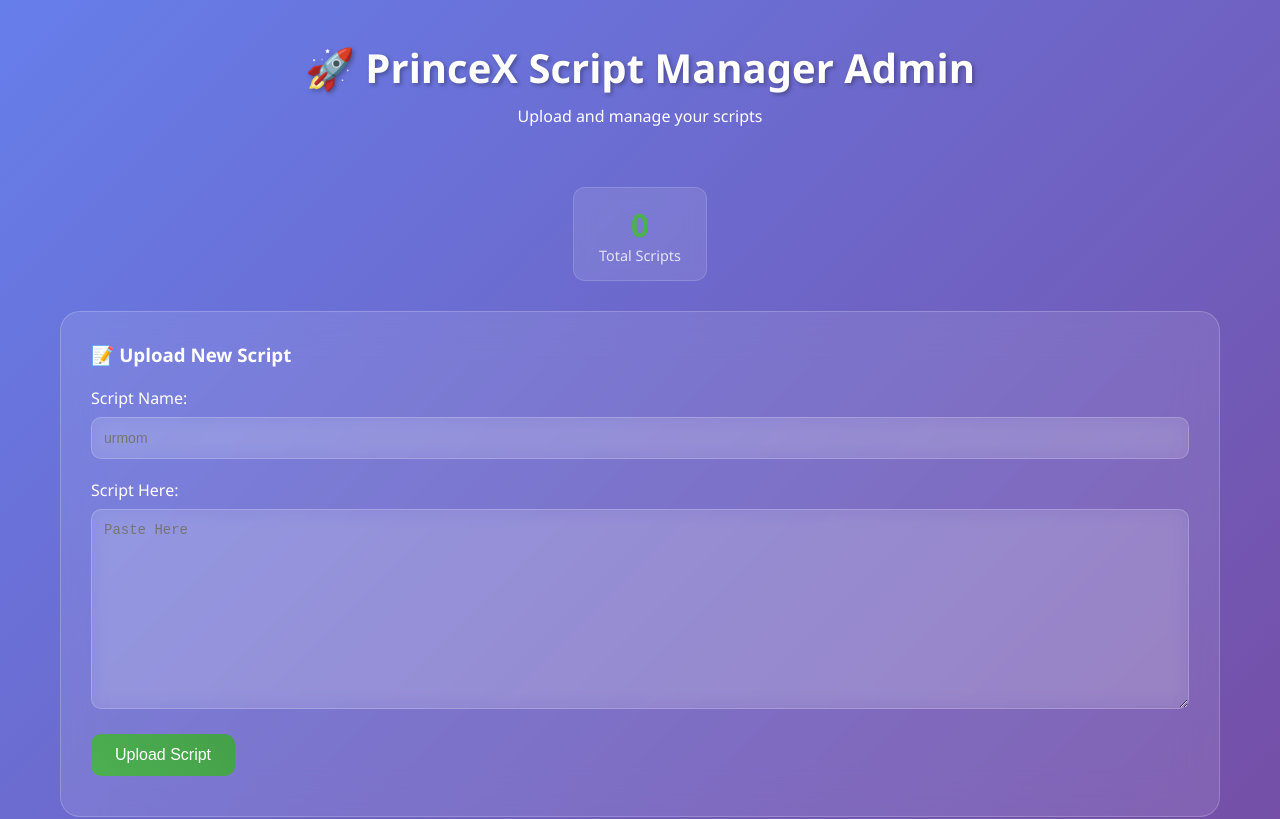
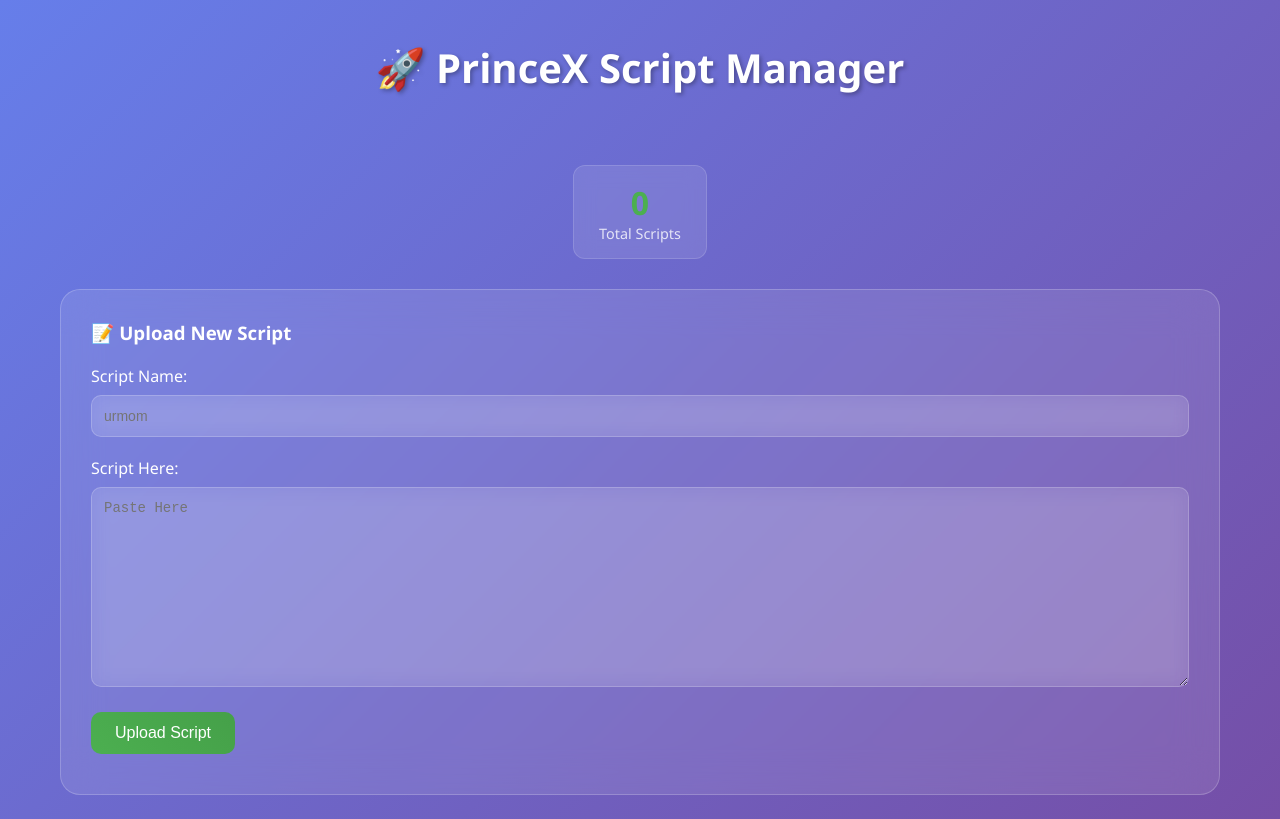
Before and after one commit to Princeks404/script-admin, a website: page public/index.html in a window 1280 px wide. Shown: the top 819 px of the page. Drawn offline with Linux system fonts and the light colour scheme; no server answers.

Commit message:
Update index.html

```diff
--- a/public/index.html
+++ b/public/index.html
@@ -3,7 +3,7 @@
 <head>
     <meta charset="UTF-8">
     <meta name="viewport" content="width=device-width, initial-scale=1.0">
-    <title>🚀 PrinceX Script Manager Admin</title>
+    <title>MonCEX Script Manager</title>
     <style>
         * { margin: 0; padding: 0; box-sizing: border-box; }
         body {
@@ -179,8 +179,7 @@
 <body>
     <div class="container">
         <div class="header">
-            <h1>🚀 PrinceX Script Manager Admin</h1>
-            <p>Upload and manage your scripts</p>
+            <h1>🚀 PrinceX Script Manager</h1>
         </div>
 
         <div class="stats">
```
